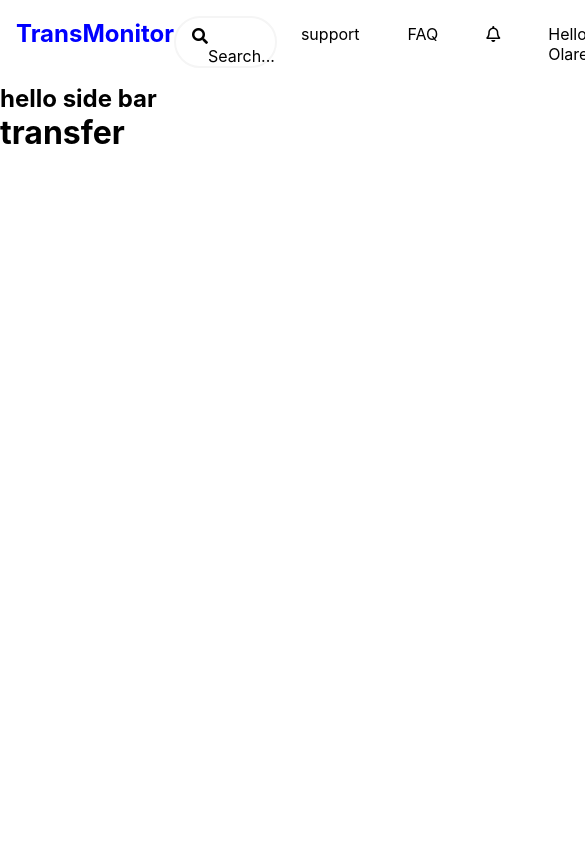
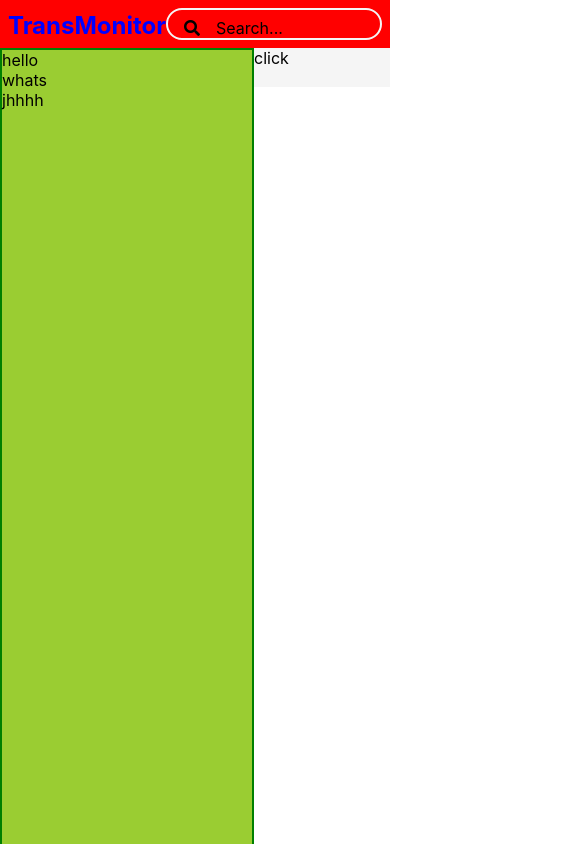
Before and after one commit to Allenkardic/Transmonitor, a React (Create React App) app: page / in a window 390 px wide. Shown: the top 844 px of the page, 585 px wide, since content can reach past the window. Built offline with nearby package versions, Linux system fonts and the light colour scheme.

Commit message:
implemented sidebar and mobile responsiveness

```diff
--- a/src/components/Navbar/Sidebar.js
+++ b/src/components/Navbar/Sidebar.js
@@ -1,12 +1,51 @@
 /** @format */
 
 import React, { Component } from "react";
+import { Link } from "react-router-dom";
+
+import "../../css/Sidebar.css";
 
 class Sidebar extends Component {
+  //   closeButton = () => {
+  //     document.getElementById("mySideNav").style.width = "0px";
+  //     // document.querySelector(".open-bars").style.display = "none";
+  //   };
+
+  //   openButton = () => {
+  //     document.getElementById("mySideNav").style.width = "300px";
+  //   };
+  constructor(props) {
+    super(props);
+    this.state = {
+      showContent: true
+    };
+  }
+  onToggleClick = () => {
+    this.setState({ showContent: !this.state.showContent });
+  };
+
   render() {
     return (
-      <div>
-        <h2>hello side bar</h2>
+      <div className="sidebar">
+        <div className="sidebar-des">
+          <div>
+            <h1>hello</h1>
+            <h3>jjjjj</h3>
+          </div>
+        </div>
+
+        <div className="sidebar-mob">
+          <div className="sidebar-mob-item">
+            {this.state.showContent ? (
+              <ul className="sidebar-item-content">
+                <li>hello</li>
+                <li>whats</li>
+                <li>jhhhh</li>
+              </ul>
+            ) : null}
+          </div>
+          <div onClick={this.onToggleClick}>click</div>
+        </div>
       </div>
     );
   }
--- a/src/components/Transmonitors.js
+++ b/src/components/Transmonitors.js
@@ -1,12 +1,13 @@
 /** @format */
 
 import React, { Component } from "react";
+import "../css/Trans.css";
 
 class Transmonitors extends Component {
   render() {
     return (
-      <div>
-        <h1>transfer</h1>
+      <div className="container-trans">
+        <h1>transfer111</h1>
       </div>
     );
   }
--- a/src/css/Navbar.css
+++ b/src/css/Navbar.css
@@ -1,10 +1,11 @@
 /** @format */
 
 .nav {
-  position: sticky;
+  /* position: sticky; */
   display: flex;
   flex-direction: row;
-  padding: 1rem 1rem;
+  padding: 1rem 0.5rem;
+  background-color: red;
 }
 
 .navbar-items:first-child {
@@ -15,15 +16,15 @@
 }
 
 .navbar-items:nth-child(2) {
+  flex: 4;
   border: 2px solid whitesmoke;
   border-radius: 2rem;
   padding: 0.5rem 0 0 1rem;
-  flex: 6;
 }
 
 .navbar-items:last-child {
+  flex: 3;
   display: flex;
-  flex: 4;
   flex-direction: row;
   padding-top: 0.5rem;
 }
@@ -31,3 +32,16 @@
 .navbar-items-contents {
   margin: 0 1.5rem;
 }
+
+@media screen and (max-width: 720px) {
+  .nav {
+    display: flex;
+    flex-direction: row;
+    padding: 0.5rem 0.5rem;
+    background-color: red;
+  }
+
+  .navbar-items:last-child {
+    display: none;
+  }
+}
--- a/src/css/Sidebar.css
+++ b/src/css/Sidebar.css
@@ -0,0 +1,39 @@
+/** @format */
+
+.sidebar-des {
+  position: fixed;
+  display: flex;
+  flex-direction: column;
+  width: 250px;
+  height: 100%;
+  border: 2px solid red;
+  background-color: white;
+}
+
+.sidebar-mob {
+  display: none;
+}
+
+@media screen and (max-width: 760px) {
+  .sidebar-des {
+    display: none;
+  }
+
+  .sidebar-mob {
+    position: fixed;
+    display: flex;
+    flex-direction: row;
+    left: 0;
+    /* top: 3rem; */
+    height: 100%;
+  }
+
+  .sidebar-item-content {
+    display: flex;
+    flex-direction: column;
+    border: 2px solid green;
+    background-color: yellowgreen;
+    width: 250px;
+    height: 100%;
+  }
+}
--- a/src/css/Trans.css
+++ b/src/css/Trans.css
@@ -0,0 +1,15 @@
+/** @format */
+
+.container-trans {
+  padding: 0 0 0 18rem;
+  /* padding: 0 0 0 1rem; */
+  /* margin: 0; */
+  color: blue;
+  background-color: whitesmoke;
+}
+
+@media screen and (max-width: 720px) {
+  .container-trans {
+    padding: 0 0 0 2rem;
+  }
+}
```
